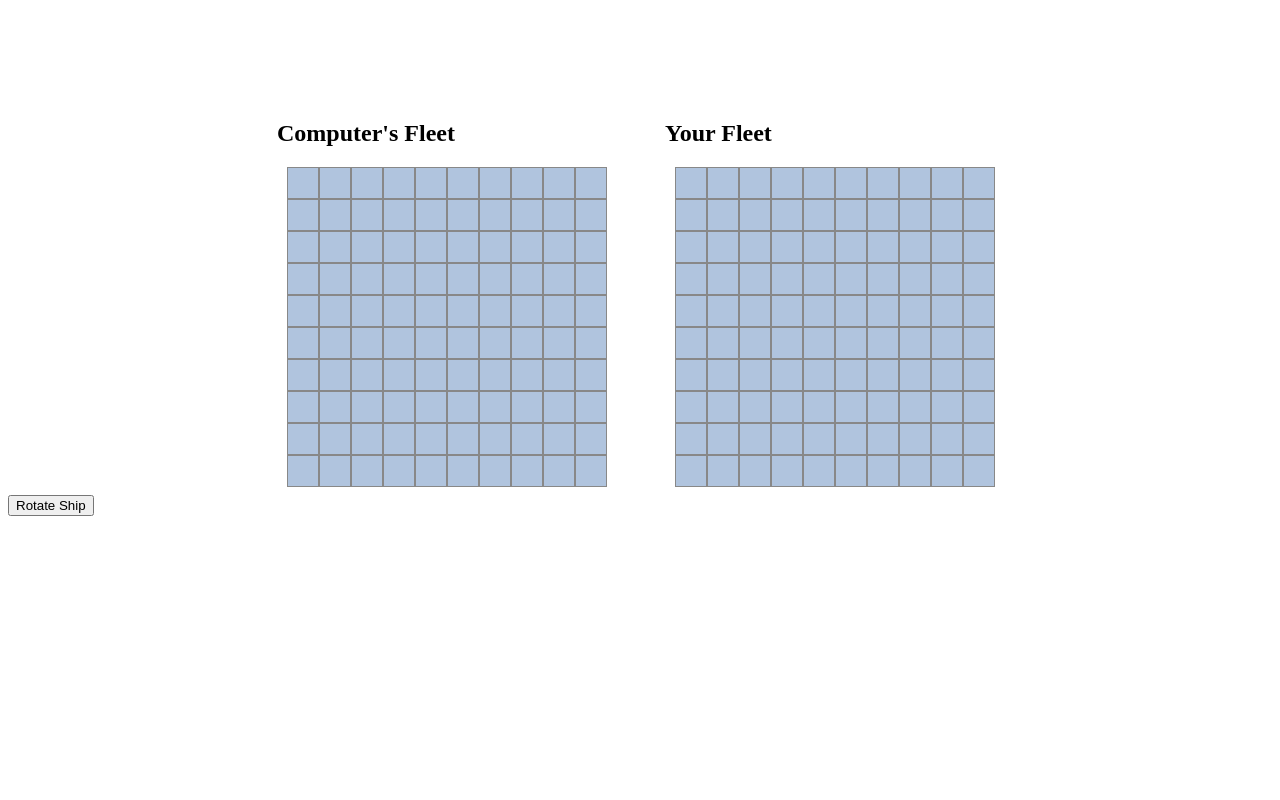
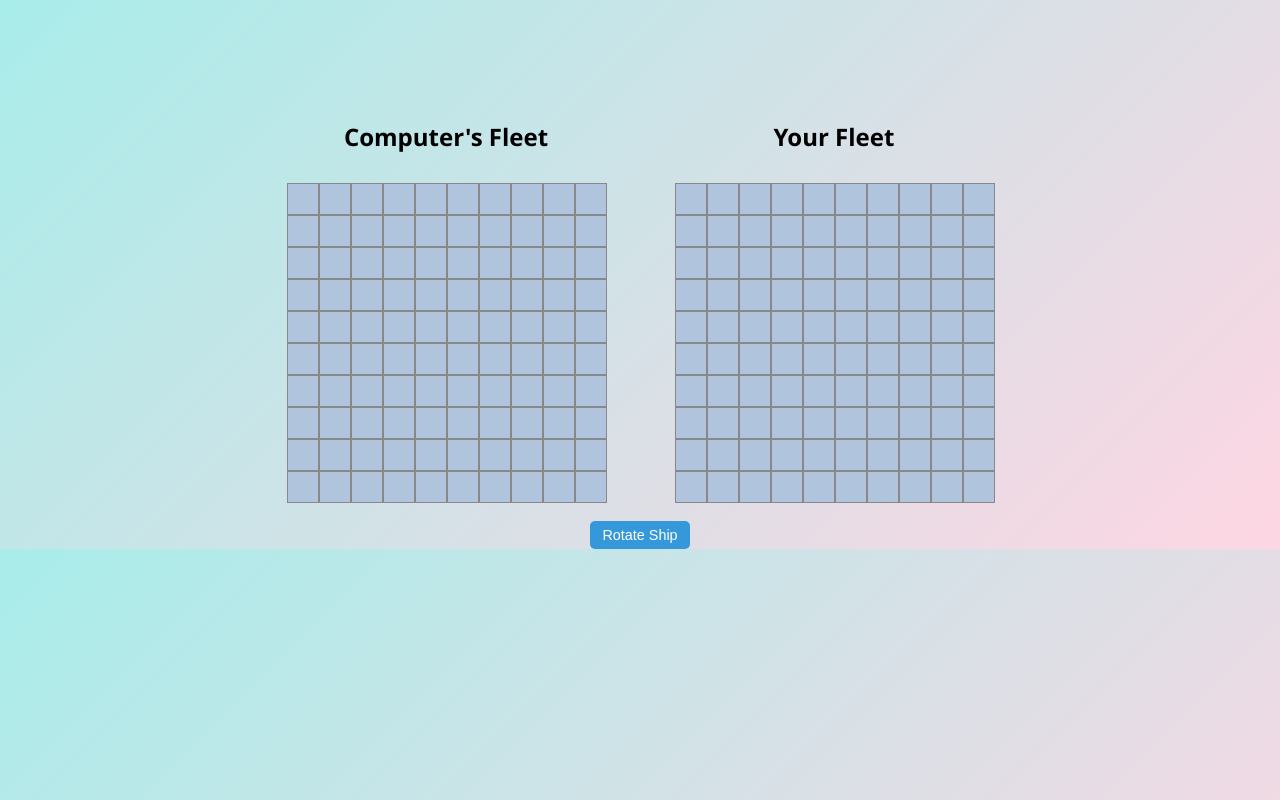
Before and after one commit to lengleman-spec/battleship, a website with bundled scripts: page src/index.html in a window 1280 px wide. Built offline with nearby package versions, Linux system fonts and the light colour scheme.

Commit message:
Add styles.

```diff
--- a/src/index.html
+++ b/src/index.html
@@ -8,12 +8,12 @@
   </head>
   <body>
     <div class="board-container">
-      <div>
+      <div class="player-board-wrapper">
         <h2>Your Fleet</h2>
         <div id="human-board" class="board"></div>
       </div>
 
-      <div>
+      <div class="computer-board-wrapper">
         <h2>Computer's Fleet</h2>
         <div id="computer-board" class="board"></div>
       </div>
--- a/src/styles.css
+++ b/src/styles.css
@@ -1,3 +1,13 @@
+body {
+  font-family: "Segoe UI", "Segoe UI", Tahoma, Geneva, Verdana, sans-serif;
+  background: linear-gradient(135deg, #a8edea, #fed6e3);
+  margin: 0;
+  padding: 0;
+  display: flex;
+  flex-direction: column;
+  align-items: center;
+}
+
 #human-board,
 #computer-board {
   display: grid;
@@ -46,3 +56,30 @@
 .square.hover-invalid {
   background-color: rgba(255, 0, 0, 0.5);
 }
+
+.player-board-wrapper,
+.computer-board-wrapper {
+  display: flex;
+  flex-direction: column;
+  align-items: center;
+}
+
+#rotate-button {
+  margin: 10px auto 0;
+  display: block;
+  padding: 6px 12px;
+  font-size: 0.9rem;
+  background-color: #3498db;
+  color: white;
+  border: none;
+  border-radius: 5px;
+  cursor: pointer;
+  transition:
+    background-color 0.2s,
+    transform 0.1s;
+}
+
+#rotate-button:hover {
+  background-color: #2980b9;
+  transform: scale(1.05);
+}
```
